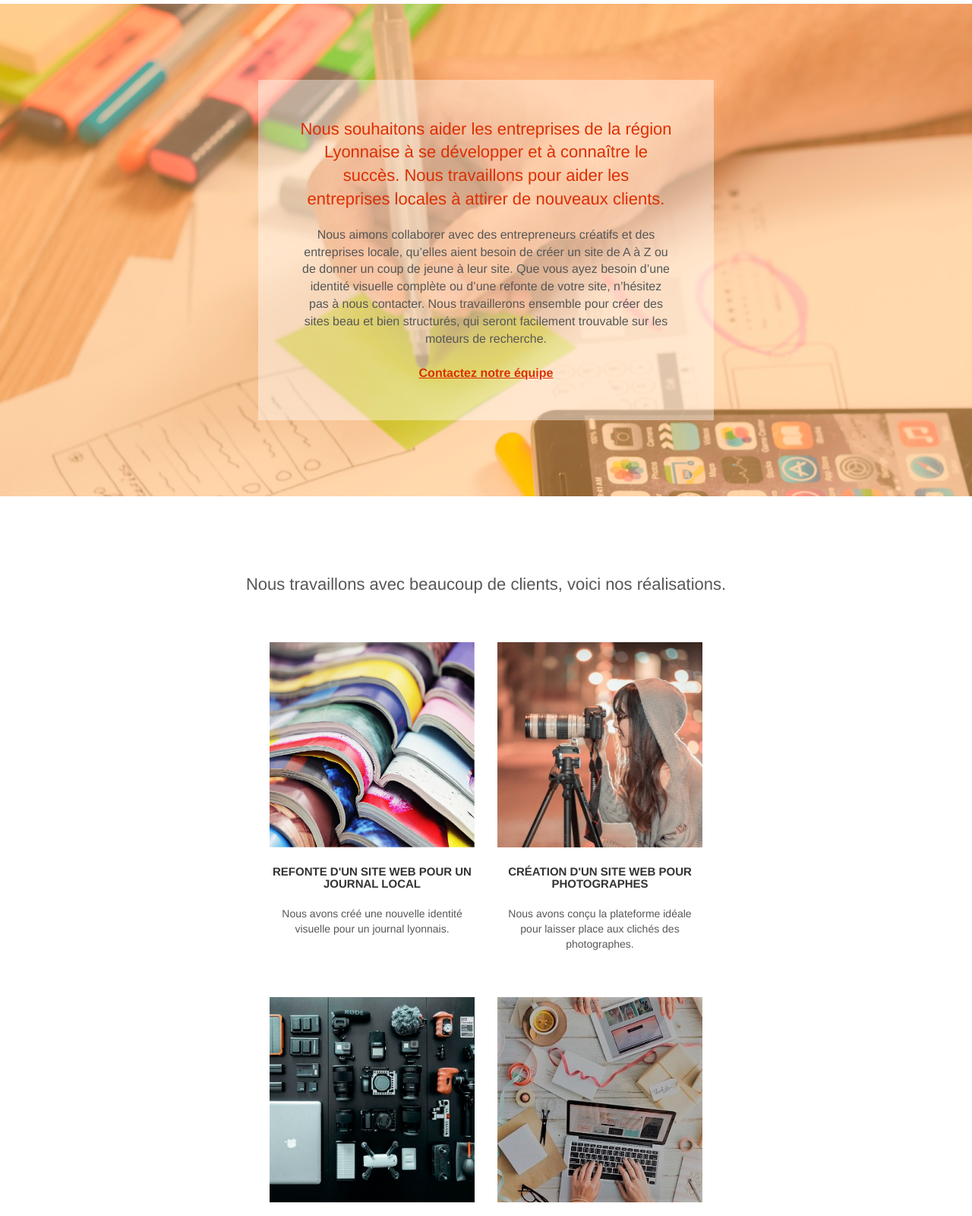
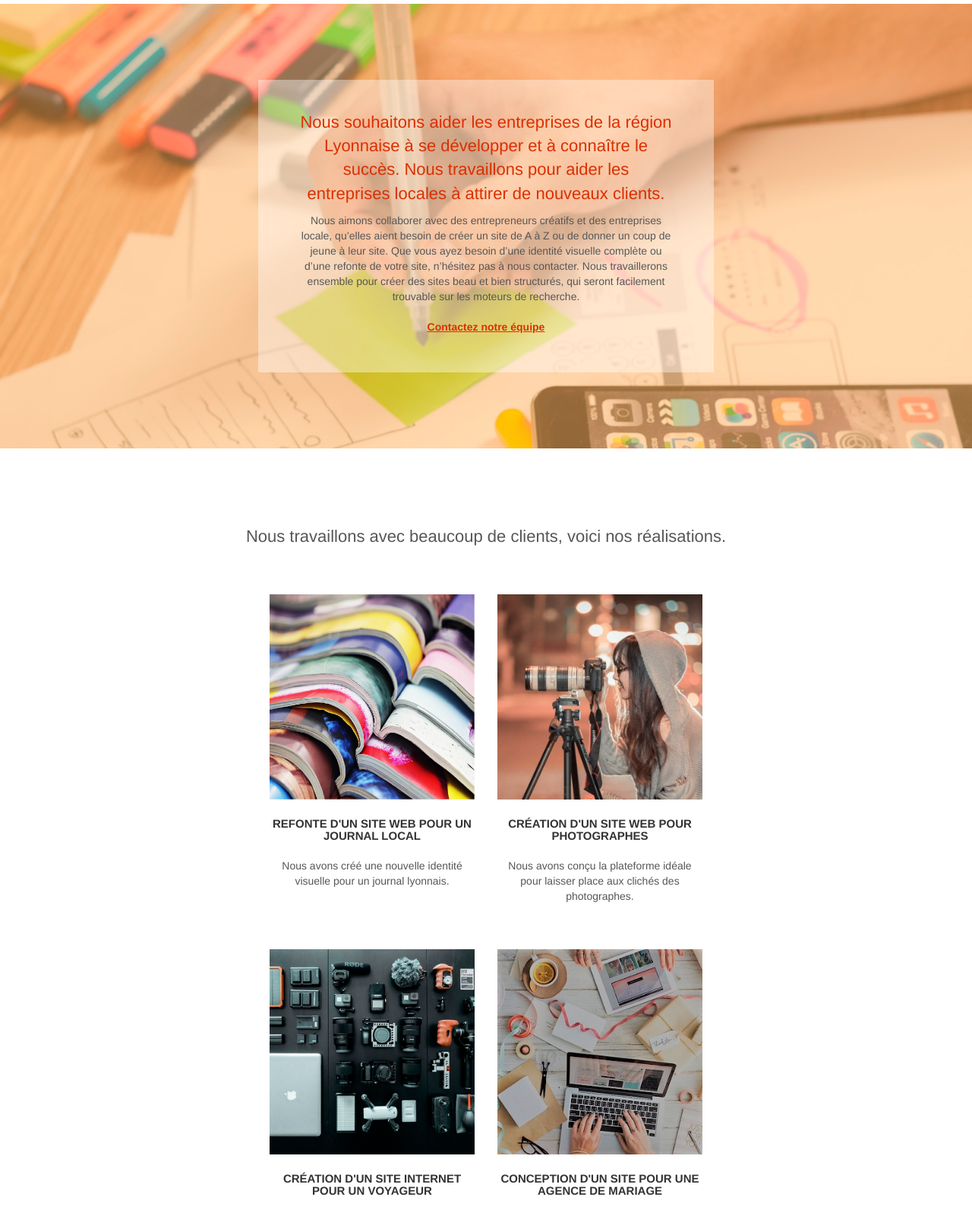
Before and after one commit to lourdeslazo/LourdesLazo_4_27042021, a plain HTML site: page index.html in a window 1280 px wide. Shown: the part 1200-2800 px from the top of the page at 76% size. Drawn offline with Linux system fonts and the light colour scheme.

Commit message:
Changes Headings (order)

```diff
--- a/index.html
+++ b/index.html
@@ -107,7 +107,7 @@
                   class="et-icon-browser sm-shadow icon-dark-slate-blue icons icon-lg"
                 ></span>
               </div>
-              <h3 class="mg-md text-center">Web design</h3>
+              <h2 class="mg-md text-center">Web design</h2>
               <p class="text-center">
                 Que vous ayez un site web qui a besoin d&rsquo;un
                 rafraîchissement ou que vous partiez de zéro, laissez-nous vous
@@ -120,7 +120,7 @@
                   class="et-icon-presentation sm-shadow icon-dark-slate-blue icons icon-lg"
                 ></span>
               </div>
-              <h3 class="mg-md text-center">&nbsp;Stratégie</h3>
+              <h2 class="mg-md text-center">&nbsp;Stratégie</h2>
               <p class="text-center">
                 Plutôt que de suggérer des designs à la mode, nous travaillerons
                 avec vous pour comprendre vos objectifs commerciaux afin de vous
@@ -133,7 +133,7 @@
                   class="et-icon-edit sm-shadow icon-dark-slate-blue icons icon-lg"
                 ></span>
               </div>
-              <h3 class="mg-md text-center">Illustrations</h3>
+              <h2 class="mg-md text-center">Illustrations</h2>
               <p class="text-center">
                 Un bon design n'est rien sans de bonnes illustrations. Laissez
                 faire notre équipe de graphistes talentueux pour donner à vos
@@ -161,11 +161,11 @@
         <div class="container bloc-lg">
           <div class="row tight-width-whitespace black-background">
             <div class="col-sm-12">
-              <h2 class="mg-md text-center">
+              <p class="citations tc-white text-center">
                 Nous souhaitons aider les entreprises de la région Lyonnaise à
                 se développer et à connaître le succès. Nous travaillons pour
                 aider les entreprises locales à attirer de nouveaux clients.<br />
-              </h2>
+              </p>
               <p class="text-center">
                 Nous aimons collaborer avec des entrepreneurs créatifs et des
                 entreprises locale, qu’elles aient besoin de créer un site de A
@@ -208,9 +208,9 @@
                   alt="paris web design logo agence web meilleure agence et refonte site web journal"
                   class="img-responsive portfolio-thumb"
               /></a>
-              <h3 class="mg-md text-center">
+              <h2 class="mg-md text-center">
                 Refonte d'un site web pour un journal local
-              </h3>
+              </h2>
               <p class="text-center">
                 Nous avons créé une nouvelle identité visuelle pour un journal
                 lyonnais.
@@ -228,9 +228,9 @@
                   class="img-responsive portfolio-thumb"
                   alt="paris web design logo agence web meilleure agence, Création d'un site web pour photographes"
               /></a>
-              <h3 class="mg-md text-center">
+              <h2 class="mg-md text-center">
                 Création d'un site web pour photographes
-              </h3>
+              </h2>
               <p class="text-center">
                 Nous avons conçu la plateforme idéale pour laisser place aux
                 clichés des photographes.
@@ -250,9 +250,9 @@
                   class="img-responsive portfolio-thumb"
                   alt="paris web design logo agence web meilleure agence, Création d'un site web pour voyageur"
               /></a>
-              <h3 class="mg-md text-center">
+              <h2 class="mg-md text-center">
                 Création d'un site internet pour un voyageur
-              </h3>
+              </h2>
               <p class="text-center">
                 Nous avons élaboré un site internet et des illustrations pour
                 sublimer les vidéos et les articles de ce voyageur.
@@ -270,9 +270,9 @@
                   class="img-responsive portfolio-thumb"
                   alt="paris web design logo agence web meilleure agence, Création d'un site web pour agence de mariage"
               /></a>
-              <h3 class="mg-md text-center">
+              <h2 class="mg-md text-center">
                 Conception d'un site pour une agence de mariage
-              </h3>
+              </h2>
               <p class="text-center">
                 Nous avons travaillé avec cette agence pour créer un site
                 internet permettant la présentation détaillée de leurs
@@ -288,10 +288,10 @@
       <div class="bloc bg-banniere" id="bloc-5-cta">
         <div class="container bloc-lg">
           <div class="row">
-            <h2 class="mg-md text-center">
+            <p class="citations white text-center">
               Prêt pour redonner vie à votre projet ?<br />Contactez notre
               équipe !
-            </h2>
+            </p>
             <div class="col-sm-12 text-center">
               <a
                 href="contact.html"
--- a/style.css
+++ b/style.css
@@ -112,7 +112,7 @@ body {
 
 a,
 button {
-  transition: all 0.3s ease-in-out;
+  transition: all 0.3s both ease-in-out;
 }
 
 a:hover {
@@ -598,7 +598,7 @@ a[data-lightbox]:hover img {
   background: none;
 }
 
-h3,
+h2,
 h4,
 h5,
 h6,
@@ -654,10 +654,6 @@ p {
   font-size: 14px;
 }
 
-.bg-presentation p {
-  font-size: 16px;
-}
-
 .citations {
   font-size: 22px;
 }
@@ -690,16 +686,6 @@ p {
 }
 
 h2 {
-  font-size: 22px;
-  line-height: 1.4em;
-  color: white;
-}
-
-.bg-presentation h2 {
-  color: #dc2f02;
-}
-
-h3 {
   font-size: 15px;
   text-transform: uppercase;
   font-weight: 700;
@@ -752,7 +738,7 @@ h4 {
 }
 
 .tc-white {
-  color: #f3976c !important;
+  color: #dc2f02 !important;
 }
 
 .btn-atomic-tangerine {
```
